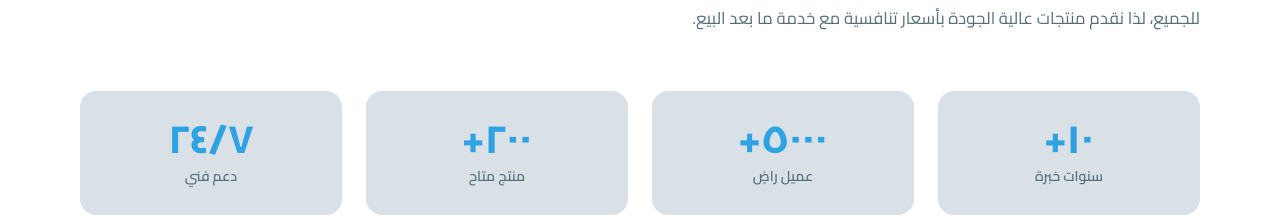
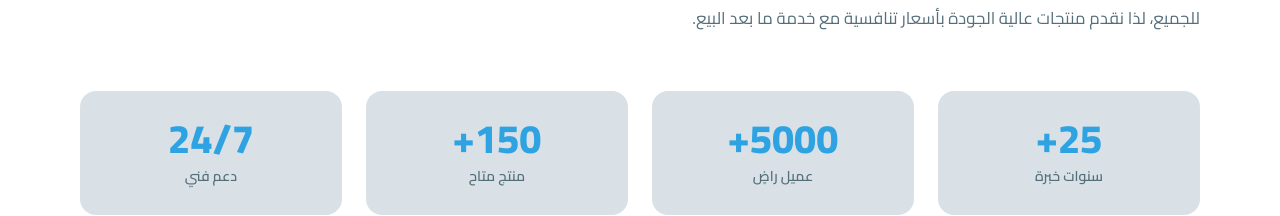
Before and after one commit to dev-mahmoudakram/airtwo-store, a Next.js app: page / in a window 1280 px wide. Shown: the part 1061-1277 px from the top of the page. Built offline with nearby package versions, Linux system fonts and the light colour scheme; no server answers; the database is empty.

Commit message:
feat(ui): add Hero and About sections to landing page

```diff
--- a/src/components/sections/AboutSection.tsx
+++ b/src/components/sections/AboutSection.tsx
@@ -1,10 +1,10 @@
 import styles from "./AboutSection.module.scss";
 
 const stats = [
-    { value: "١٠+", label: "سنوات خبرة" },
-    { value: "٥٠٠٠+", label: "عميل راضٍ" },
-    { value: "٢٠٠+", label: "منتج متاح" },
-    { value: "٢٤/٧", label: "دعم فني" },
+    { value: "25+", label: "سنوات خبرة" },
+    { value: "5000+", label: "عميل راضٍ" },
+    { value: "150+", label: "منتج متاح" },
+    { value: "24/7", label: "دعم فني" },
 ];
 
 const features = [
@@ -40,7 +40,7 @@ const features = [
 
 export default function AboutSection() {
     return (
-        <section className={styles.section}>
+        <section className={styles.section} id="about">
             <div className={styles.container}>
 
                 {/* ── Section header ── */}
--- a/src/components/sections/HeroSection.module.scss
+++ b/src/components/sections/HeroSection.module.scss
@@ -1,5 +1,6 @@
 @use "../../styles/variables" as vars;
 @use "../../styles/mixins" as mix;
+@use "sass:color";
 
 // ── Hero wrapper ─────────────────────────────────────────────
 .hero {
@@ -111,7 +112,7 @@
     box-shadow: 0 4px 18px rgba(vars.$color-primary, 0.45);
 
     &:hover {
-        background: darken(#1a6fa0, 8%);
+        background: color.adjust(#1a6fa0, $lightness: -8%);
         transform: translateY(-2px);
         box-shadow: 0 8px 24px rgba(vars.$color-primary, 0.5);
     }
--- a/src/components/sections/HeroSection.tsx
+++ b/src/components/sections/HeroSection.tsx
@@ -3,7 +3,7 @@ import styles from "./HeroSection.module.scss";
 
 export default function HeroSection() {
     return (
-        <section className={styles.hero}>
+        <section className={styles.hero} id="home">
             <div className={styles.inner}>
                 <div className={styles.content}>
                     <h1 className={styles.title}>
```
